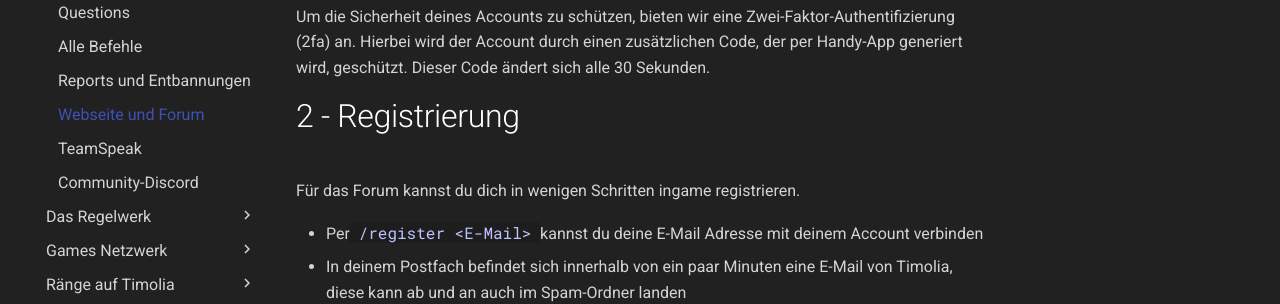
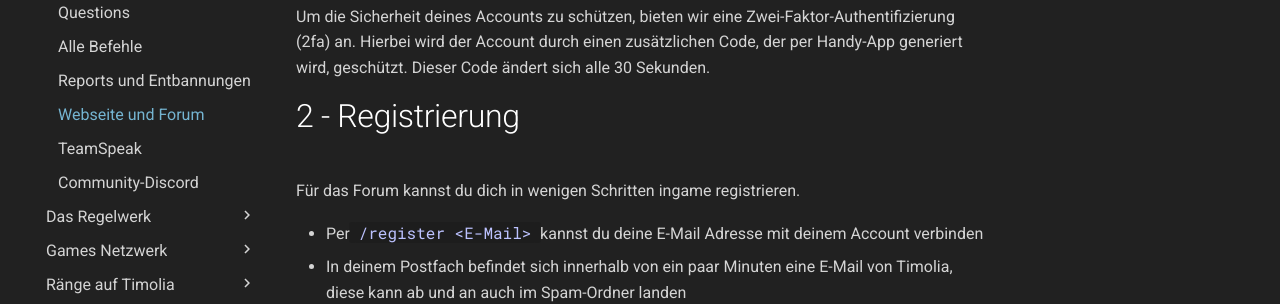
Before and after one commit to TimoliaDE/HowTo, an MkDocs documentation site: the page built from docs/web.md, in a window 1280 px wide. Shown: the part 227-531 px from the top of the page. Built offline with MkDocs 1.6.1 and Material for MkDocs 9.7.7, drawn with Linux system fonts in a browser that asks for light colours; old or Windows-style settings are respelled for this version of MkDocs.

Commit message:
Update docs/extra.css

```diff
--- a/docs/extra.css
+++ b/docs/extra.css
@@ -6,7 +6,7 @@
     color: #75b5d2 !important;
 }
 
-.md-nav__link:active {
+[data-md-color-primary="blue-grey"] .md-nav__link--active, [data-md-color-primary="blue-grey"] .md-nav__link:active {
     color: #75b5d2 !important;
 }
 
```
